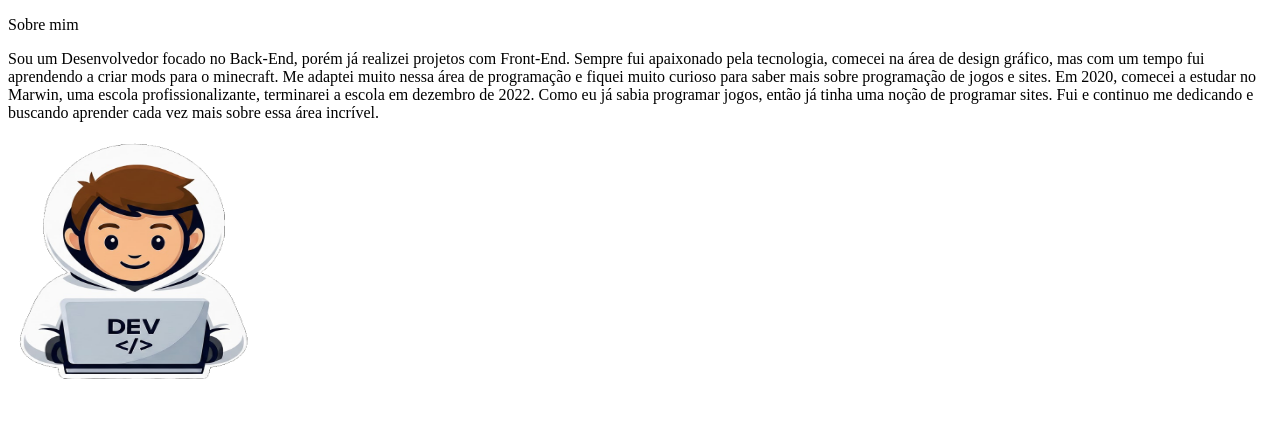
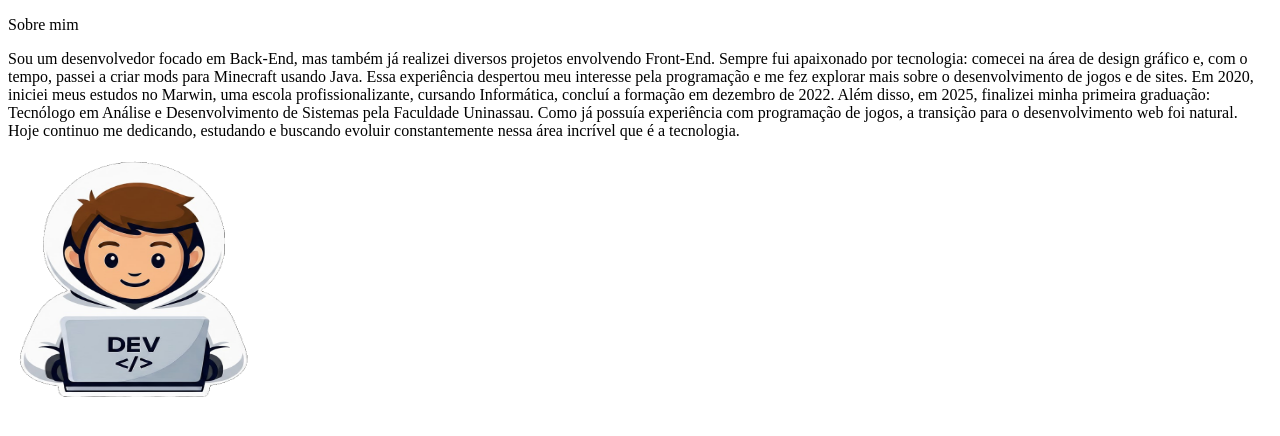
Before and after one commit to carlosianrs/Portfolio, a Next.js app: page /home/about-me in a window 1280 px wide. Shown: the top 436 px of the page. Built offline with nearby package versions, Linux system fonts and the light colour scheme.

Commit message:
:sparkles: feat: Adicionado melhoria com o resumo sobre mim

```diff
--- a/src/pages/home/about-me.tsx
+++ b/src/pages/home/about-me.tsx
@@ -13,14 +13,14 @@ export default function AboutMe() {
           <p className="text-gray-100 text-heading-md md:text-heading-hg">Sobre mim</p>
 
           <p className="md:text-heading-md text-gray-200 max-w-5xl text-heading-xs text-justify leading-7">
-            Sou um Desenvolvedor focado no Back-End, porém já realizei projetos com Front-End.
-            Sempre fui apaixonado pela tecnologia, comecei na área de design gráfico, mas com
-            um tempo fui aprendendo a criar mods para o minecraft. Me adaptei muito nessa área
-            de programação e fiquei muito curioso para saber mais sobre programação de jogos
-            e sites. Em 2020, comecei a estudar no Marwin, uma escola profissionalizante,
-            terminarei a escola em dezembro de 2022. Como eu já sabia programar jogos, então já
-            tinha uma noção de programar sites. Fui e continuo me dedicando e buscando aprender
-            cada vez mais sobre essa área incrível.
+            Sou um desenvolvedor focado em Back-End, mas também já realizei diversos projetos envolvendo Front-End.
+            Sempre fui apaixonado por tecnologia: comecei na área de design gráfico e, com o tempo, passei a criar
+            mods para Minecraft usando Java. Essa experiência despertou meu interesse pela programação e me fez explorar
+            mais sobre o desenvolvimento de jogos e de sites. Em 2020, iniciei meus estudos no Marwin, uma escola
+            profissionalizante, cursando Informática, concluí a formação em dezembro de 2022. Além disso, em 2025,
+            finalizei minha primeira graduação: Tecnólogo em Análise e Desenvolvimento de Sistemas pela Faculdade Uninassau.
+            Como já possuía experiência com programação de jogos, a transição para o desenvolvimento web foi natural.
+            Hoje continuo me dedicando, estudando e buscando evoluir constantemente nessa área incrível que é a tecnologia.
           </p>
         </div>
 
```
